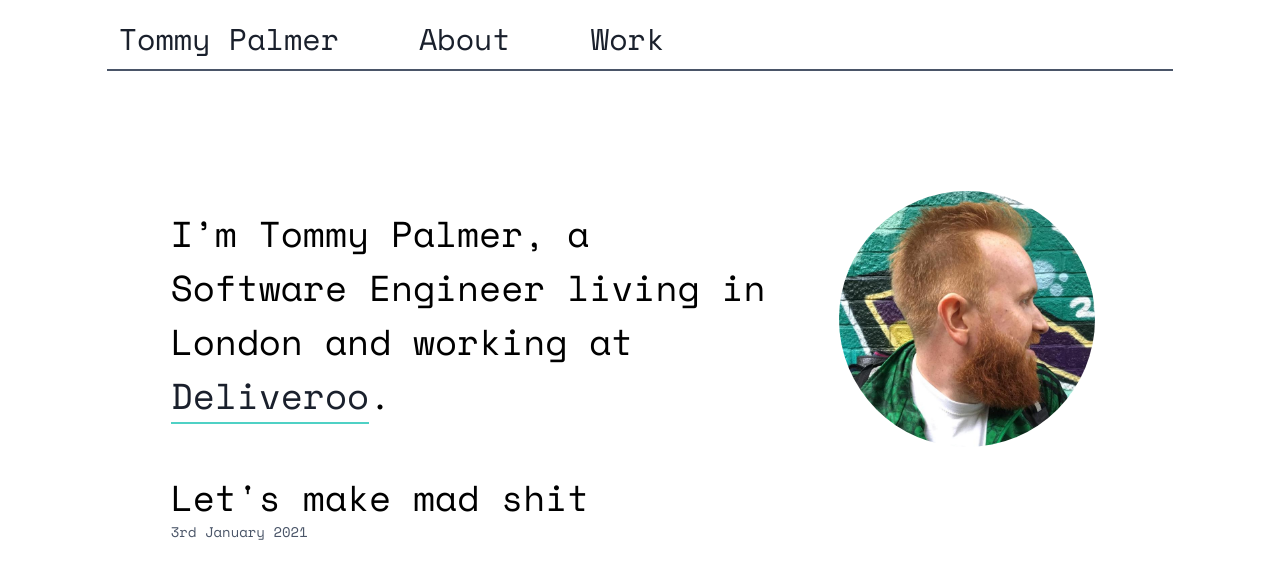
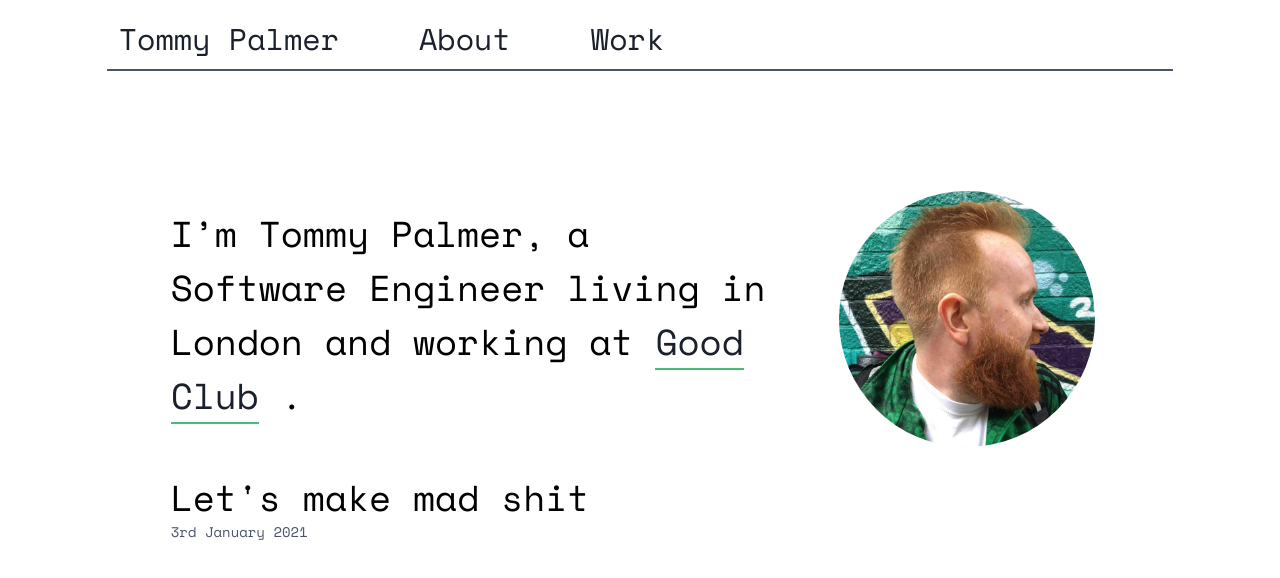
Before and after one commit to tommyp/tommyp.org, a Next.js app: page / in a window 1280 px wide. Shown: the top 578 px of the page. Built offline with nearby package versions, Linux system fonts and the light colour scheme; what tailwindcss-border-gradients would draw is missing.

Commit message:
add good club

```diff
--- a/pages/about.js
+++ b/pages/about.js
@@ -13,14 +13,25 @@ function About() {
         <P>
           I&apos;m a Senior Software Engineer at{" "}
           <ExtA
+            borderColor="border-green-500"
+            borderHoverColor="hover:border-green-500"
+            textHoverColor="hover:text-green-500"
+            href="https://goodclub.co.uk/"
+          >
+            Good Club
+          </ExtA>{" "}
+          in London. I used to work for{" "}
+          <ExtA
             borderColor="border-teal-400"
             borderHoverColor="hover:border-teal-400"
             textHoverColor="hover:text-teal-400"
             href="https://deliveroo.co.uk/"
           >
             Deliveroo
-          </ExtA>{" "}
-          in London. I used to work for{" "}
+          </ExtA>
+          {" "}
+            and
+          {" "}
           <ExtA
             borderColor="border-blue-700"
             borderHoverColor="hover:border-blue-700"
--- a/pages/index.js
+++ b/pages/index.js
@@ -27,13 +27,13 @@ function Index() {
           <p className="mb-12">
             I’m Tommy Palmer, a Software Engineer living in London and working at{" "}
             <ExtA
-              href="https://deliveroo.co.uk/"
-              borderColor="border-teal-400"
-              borderHoverColor="hover:border-teal-400"
-              textHoverColor="hover:text-teal-400"
+              borderColor="border-green-500"
+              borderHoverColor="hover:border-green-500"
+              textHoverColor="hover:text-green-500"
+              href="https://goodclub.co.uk/"
             >
-              Deliveroo
-          </ExtA>
+              Good Club
+            </ExtA>{" "}
           .
           </p>
           <ul>
--- a/tailwind.config.js
+++ b/tailwind.config.js
@@ -8,8 +8,9 @@ module.exports = {
   ],
   theme: {
     extend: {
-      borderColor: {
+      colors: {
         green: {
+          ...defaultTheme.colors.green,
           terminal: "#0f0",
         }
       },
@@ -22,11 +23,6 @@ module.exports = {
         "8xl": "8rem",
         "9xl": "9rem",
         "10xl": "10rem",
-      },
-      textColor: {
-        green: {
-          terminal: "#0f0",
-        }
       }
     }
   },
```
Also changed, not shown: package.json (+4 -4 lines).
